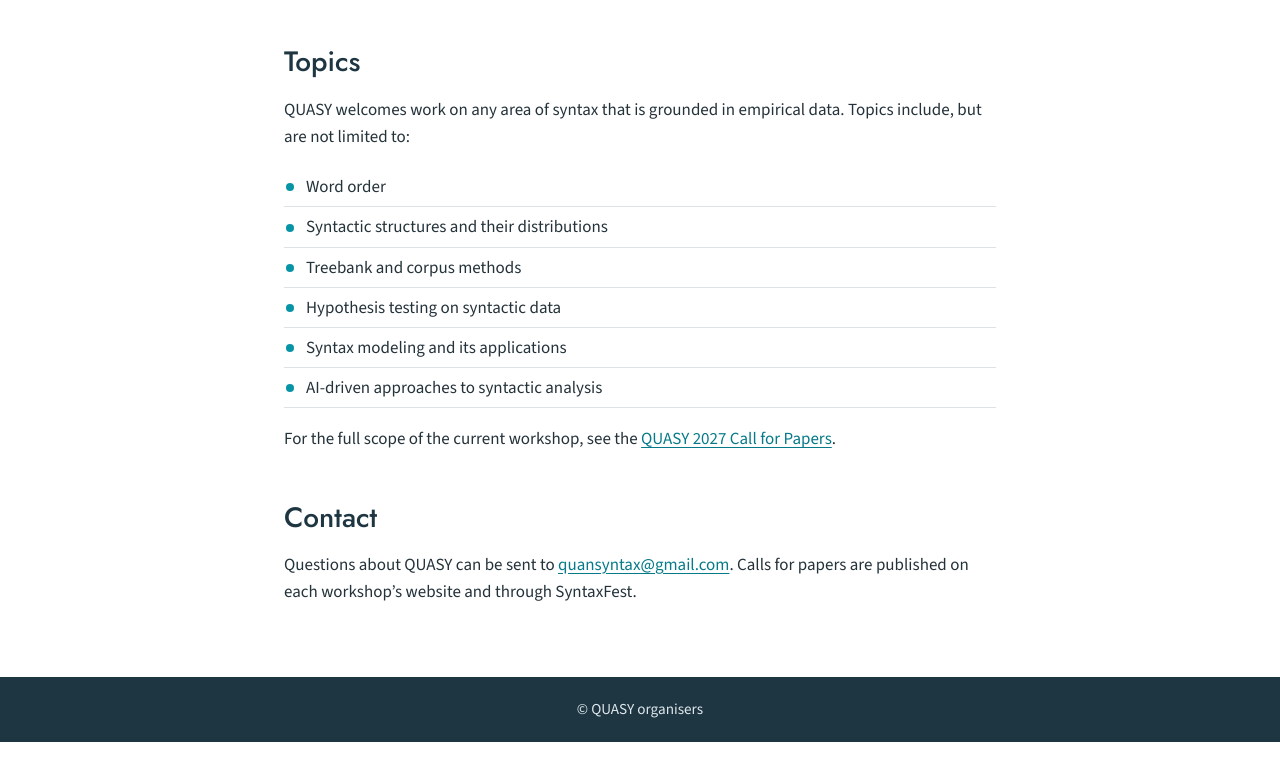
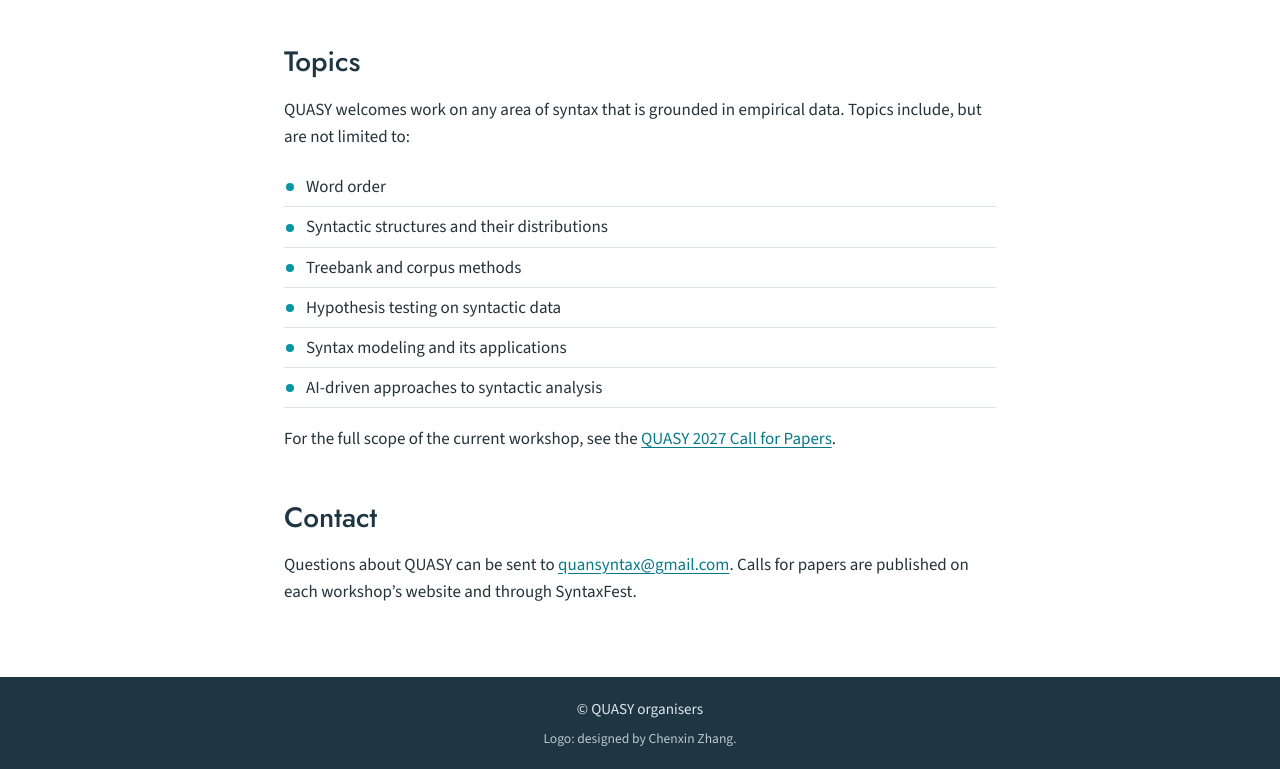
Before and after one commit to quansyntax/quasy, a plain HTML site: page index.html in a window 1280 px wide. Shown: the part 1792-2561 px from the top of the page. Before the commit the page ends 2534 px from the top, so only its background shows below. Drawn offline with nearby package versions, Linux system fonts and the light colour scheme.

Commit message:
Credit Chenxin Zhang for the logo design
Co-Authored-By: Claude Opus 5.5 <noreply@anthropic.com>
Claude-Session: https://claude.ai/code/session_011n3vgGWRLEehyJULp3yGK7

```diff
--- a/index.html
+++ b/index.html
@@ -129,6 +129,7 @@
 
     <footer class="footer">
         <p>© QUASY organisers</p>
+        <p class="credit">Logo: designed by Chenxin Zhang.</p>
     </footer>
 </body>
 </html>
--- a/style.css
+++ b/style.css
@@ -208,6 +208,11 @@ a:hover { color: var(--ink); }
     font-size: 0.95rem;
 }
 .footer p { margin: 0; }
+.footer .credit {
+    margin-top: 6px;
+    font-size: 0.85rem;
+    color: #b9c8cf;
+}
 
 /* ---------- Narrow screens ---------- */
 @media (max-width: 520px) {
```
Also changed, not shown: 1 other file.
